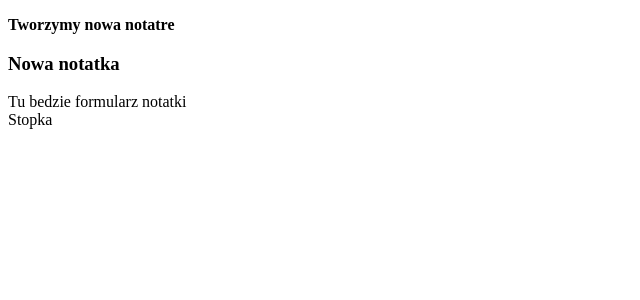
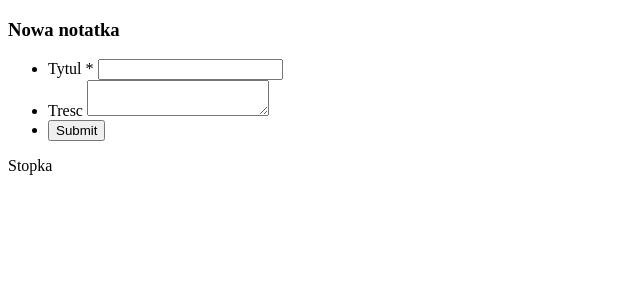
Before and after one commit to Aleksei-Platonov/php-zajecia-online, a PHP site: page /?action=create in a window 1280 px wide. Shown: the part 116-416 px from the top of the page, without its empty margins (0-640 px from the left). Run offline with PHP 8.4, Linux system fonts and the light colour scheme.

Commit message:
upgraded index.php and create.php

```diff
--- a/index.php
+++ b/index.php
@@ -14,8 +14,18 @@ $action = $_GET['action'] ?? DEFAULT_ACTION;
 $viewParams = [];
 
 if ($action === 'create') {
-    $viewParams['resultCreate'] = 'Tworzymy nowa notatre';
+    $page = 'create';
+    $created = false;
+    if (!empty($_POST)) {
+        $viewParams = [
+            'title' => $_POST['title'],
+            'description' => $_POST['description'],
+        ];
+        $created = true;
+    }
+    $viewParams['created'] = $created;
 } else {
+    $page = 'list';
     $viewParams['resultList'] = 'Wyswietlamy liste notatek';
 }
 
@@ -23,4 +33,4 @@ if ($action === 'create') {
 
 
 $view = new View();
-$view->render($action, $viewParams);
+$view->render($page, $viewParams);
--- a/templates/pages/create.php
+++ b/templates/pages/create.php
@@ -1,7 +1,25 @@
-<b>
-    <?php echo $params['resultCreate']; ?>
-</b>
 <h3>Nowa notatka</h3>
 <div>
-    Tu bedzie formularz notatki
+    <?php if ($params['created']) : ?>
+        <div>
+            <div>Tytul: <?php echo $params['title'] ?></div>
+            <div>Opis: <?php echo $params['description'] ?></div>
+        </div>
+    <?php else : ?>
+        <form action="/?action=create" class="note-form" method="post">
+            <ul>
+                <li>
+                    <lable for="title">Tytul <span class="required">*</span></lable>
+                    <input type="text" name="title" id="title" class="filed-long">
+                </li>
+                <li>
+                    <lable for="field5">Tresc</lable>
+                    <textarea name="description" id="field5" class="field-long field-textarea"></textarea>
+                </li>
+                <li>
+                    <input type="submit" value="Submit">
+                </li>
+            </ul>
+        </form>
+    <?php endif; ?>
 </div>
```
